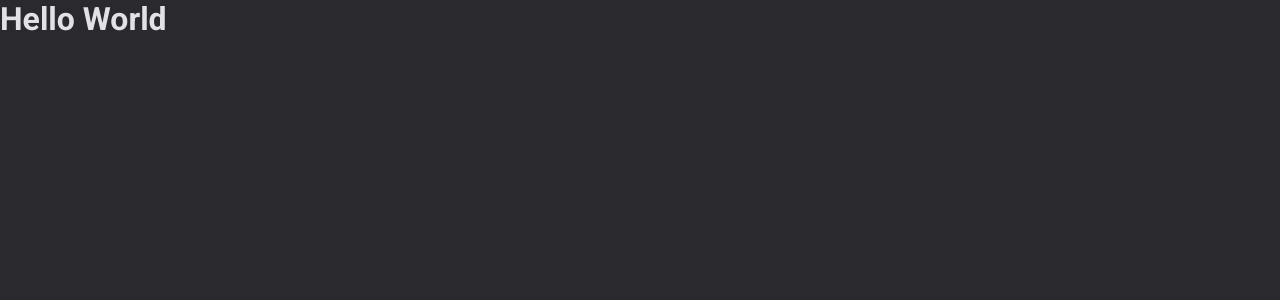
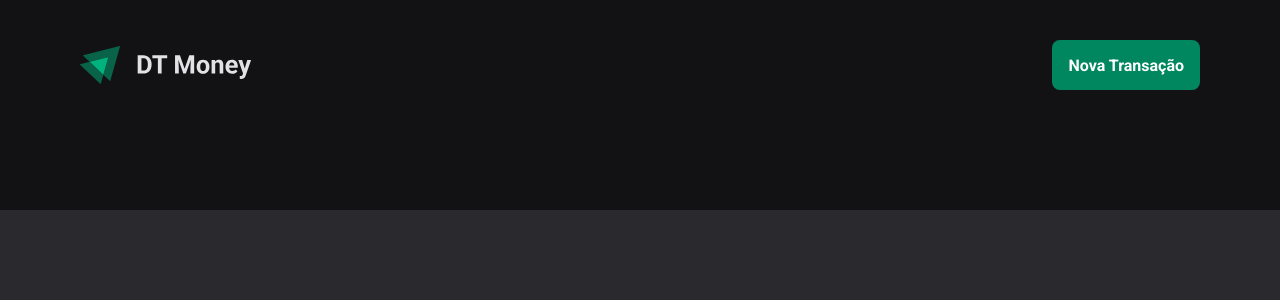
Before and after one commit to ThomasDixini/DTMoney, a React (Vite) app: page / in a window 1280 px wide. Shown: the top 300 px of the page. Built offline with nearby package versions, Linux system fonts and the light colour scheme.

Commit message:
Header(feat): Componente Header criado e renderizado em tela

```diff
--- a/src/App.tsx
+++ b/src/App.tsx
@@ -1,13 +1,14 @@
 import { ThemeProvider } from "styled-components";
 import { GlobalStyle } from "./styles/global";
 import { defaultTheme } from "./styles/themes/default";
+import { Transactions } from "./pages/Transactions/Transactions";
 
 
 export function App() {
 
   return (
     <ThemeProvider theme={defaultTheme}>
-       <h1>Hello World</h1>
+       <Transactions />
        <GlobalStyle />
     </ThemeProvider>
   )
--- /dev/null
+++ b/src/components/Header/Header.tsx
@@ -0,0 +1,13 @@
+import { HeaderContainer, HeaderContent } from "./styles";
+import logoImg from '../../assets/Logo.svg'
+
+export function Header() {
+    return (
+        <HeaderContainer>
+            <HeaderContent>
+                <img src={logoImg} alt="AAA" />
+                <button>Nova Transação</button>
+            </HeaderContent>
+        </HeaderContainer>
+    );
+}
--- /dev/null
+++ b/src/components/Header/styles.ts
@@ -0,0 +1,30 @@
+import styled from "styled-components";
+
+export const HeaderContainer = styled.header`
+    background-color: ${props => props.theme['gray-900']};
+    padding: 2.5rem 0 7.5rem;
+`
+export const HeaderContent = styled.div`
+    max-width: 1120px;
+    width: 100%;
+    margin: 0 auto;
+    display: flex;
+    justify-content: space-between;
+    align-items: center;
+
+    button {
+        height: 50px;
+        padding: 0.5rem 1rem;
+        border-radius: 8px;
+        border: 0;
+        background-color: ${props => props.theme['green-500']};
+        color: white;
+        font-weight: bold;
+        cursor: pointer;
+
+        &:hover {
+            background-color: ${props => props.theme['green-700']};
+            transition: 0.2s;
+        }
+    }
+`
--- /dev/null
+++ b/src/pages/Transactions/Transactions.tsx
@@ -0,0 +1,9 @@
+import { Header } from "../../components/Header/Header";
+
+export function Transactions() {
+    return (
+        <>
+            <Header />
+        </>
+    );
+}
```
Also changed, not shown: src/assets/Logo.svg (added).
